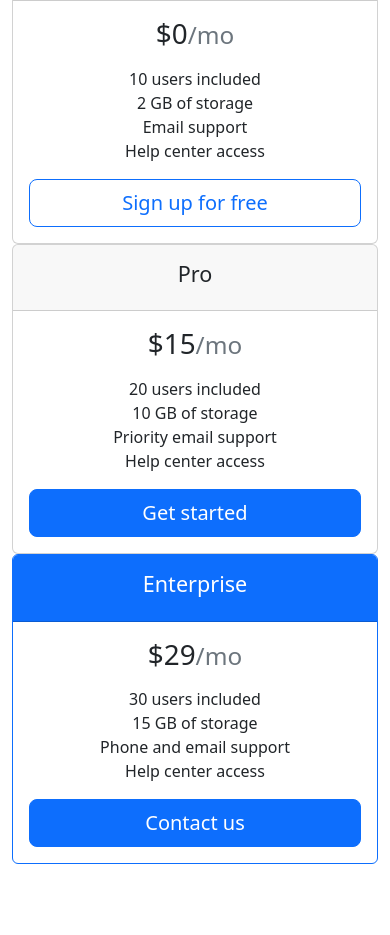
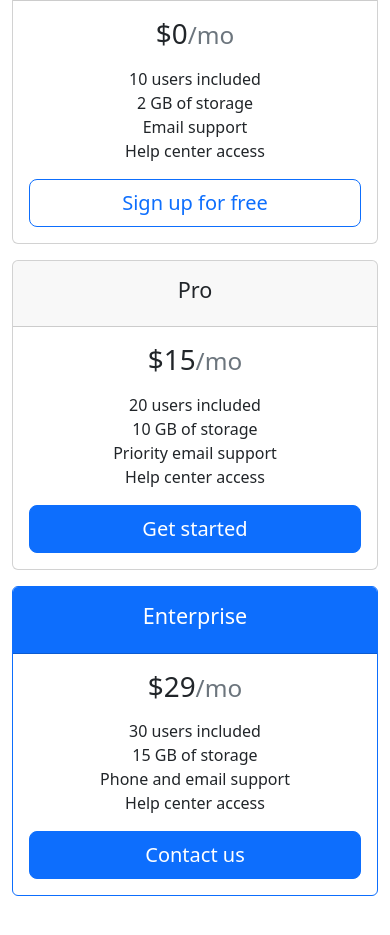
Before and after one commit to datoz1708/-Bootstrap-cards, a plain HTML site: page index.html in a window 390 px wide. Shown: the part 457-1392 px from the top of the page. Before the commit the page ends 1369 px from the top, so only its background shows below. Drawn offline with nearby package versions, Linux system fonts and the light colour scheme.

Commit message:
Update index.html

```diff
--- a/index.html
+++ b/index.html
@@ -39,7 +39,7 @@
 <main>
   <div class="row text-center mb-5 gx-3">
 
-    <div class="col-sm-12 col-md-6 col-lg-4">
+    <div class="col-sm-12 col-md-6 col-lg-4 mb-3">
       <div class="card">
         <div class="card-header py-3">
           <h4 class="card-title">Free</h4>
@@ -57,7 +57,7 @@
       </div>
     </div>
 
-    <div class="col-sm-12 col-md-6 col-lg-4">
+    <div class="col-sm-12 col-md-6 col-lg-4 mb-3">
       <div class="card">
         <div class="card-header py-3">
           <h4 class="card-title">Pro</h4>
@@ -75,7 +75,7 @@
       </div>
     </div>
 
-    <div class="col-sm-12 col-md-6 col-lg-4">
+    <div class="col-sm-12 col-md-6 col-lg-4 mb-3">
       <div class="card border-primary">
         <div class="card-header py-3 text-bg-primary">
           <h4 class="card-title">Enterprise</h4>
```
